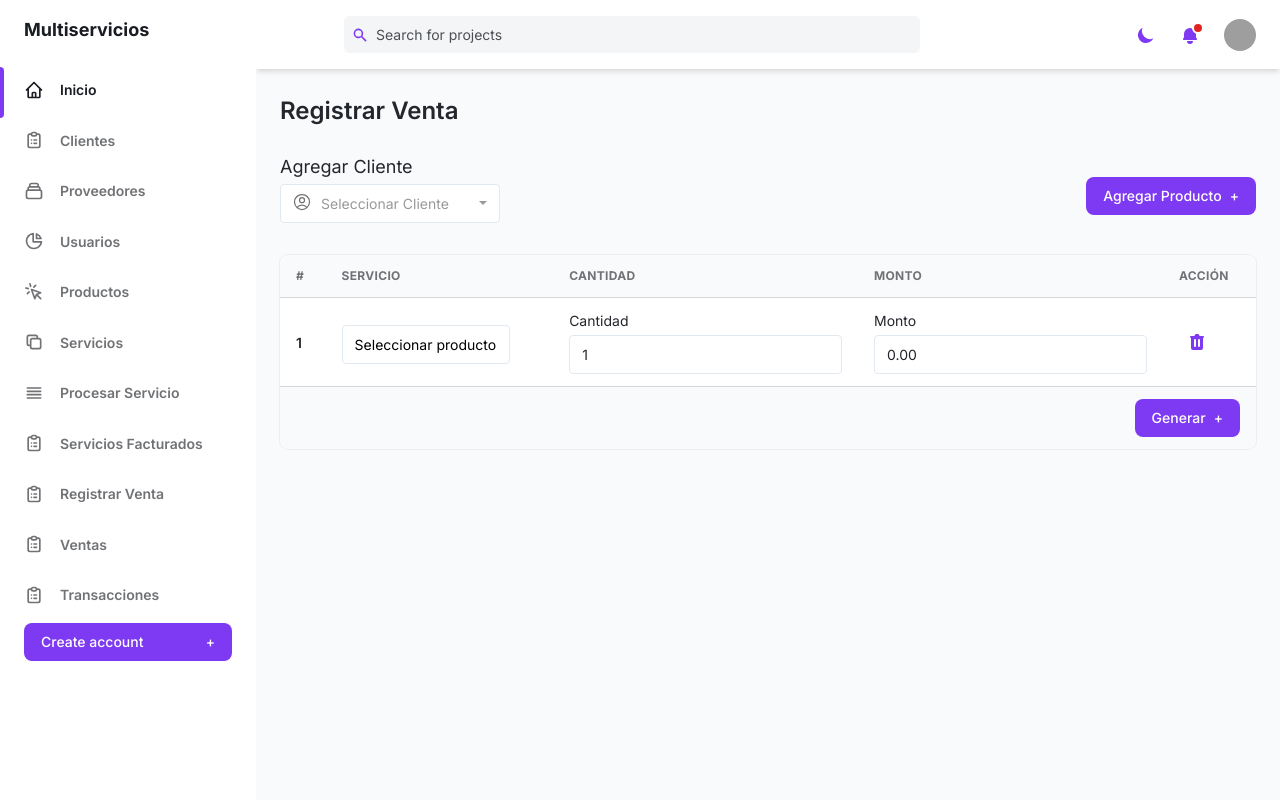
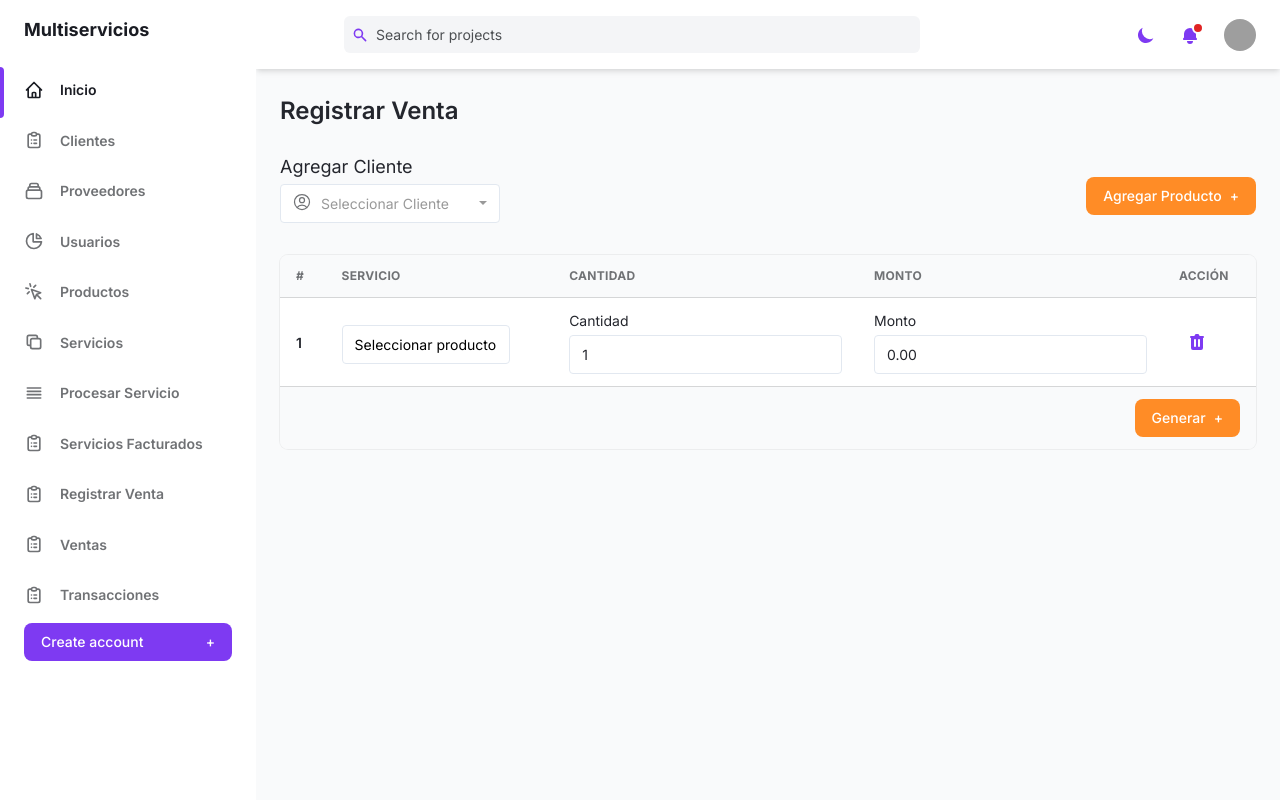
Before and after one commit to FernandoJ07/RV-PGVZ, a Django app: page /registro-ventas in a window 1280 px wide. Run offline with Django 3.2, Linux system fonts and the light colour scheme; the visitor is signed in with stand-in values (Sample User, id 1); data that the repository does not hold is empty; some libraries are stand-ins or nearby versions; grey boxes are pictures that could not be loaded.

Commit message:
Arreglo diseño botones

```diff
--- a/core/static/core/css/styles.css
+++ b/core/static/core/css/styles.css
@@ -106,3 +106,32 @@ button:disabled  {
 .tbody_table{
     margin-top: 20px;
 }
+
+
+/* Modificaciones del color de los botones */
+
+.btn_color_orange {
+	background-color: #ff8c26 !important;
+}
+
+.btn_color_orange:hover{
+	background-color: #ff7800 !important;
+}
+
+.btn_edit_and_delete_color{
+	background-color: #ffffff !important;
+    border: 0px;
+}
+
+.btn_edit_and_delete_color:hover{
+	background-color: #aaaaaa !important;
+}
+
+.btn_detail_color {
+	background-color: #2e6dff !important;
+    border: 0px;
+}
+
+.btn_detail_color:hover{
+	background-color: #0042db !important;
+}
--- a/core/static/core/js/app.js
+++ b/core/static/core/js/app.js
@@ -1079,7 +1079,7 @@ function fill_table(tipo) {
 					'text': 'Detalles cliente',
 					'attr':  {
 						'id': 'btn_detalles_cliente',
-						'class': 'bg-white hover:bg-gray-100 text-gray-800 font-semibold py-2 px-4 border border-gray-400 rounded shadow',
+						'class': 'btn_detail_color bg-white hover:bg-gray-100 text-gray-800 font-semibold py-2 px-4 border border-gray-400 rounded shadow',
 						'disabled': true
 					},
 					'action':
@@ -1113,7 +1113,7 @@ function fill_table(tipo) {
 					'text': 'Editar',
 					'attr':  {
 						'id': 'btn_modificar_cliente',
-						'class': 'bg-white hover:bg-gray-100 text-gray-800 font-semibold py-2 px-4 border border-gray-400 rounded shadow',
+						'class': 'btn_edit_color bg-white hover:bg-gray-100 text-gray-800 font-semibold py-2 px-4 border border-gray-400 rounded shadow',
 						'disabled': true
 					},
 					'action':
@@ -1147,7 +1147,7 @@ function fill_table(tipo) {
 					'text': 'Eliminar',
 					'attr':  {
 						'id': 'btn_toggle_cliente',
-						'class': 'bg-white hover:bg-gray-100 text-gray-800 font-semibold py-2 px-4 border border-gray-400 rounded shadow',
+						'class': 'btn_delete_color bg-white hover:bg-gray-100 text-gray-800 font-semibold py-2 px-4 border border-gray-400 rounded shadow',
 						'disabled': true
 					},
 					'action':
@@ -1237,7 +1237,7 @@ function fill_table(tipo) {
                     'text': 'Detalles usuario',
                     'attr':  {
                         'id': 'btn_detalles_usuario',
-                        'class': 'bg-white hover:bg-gray-100 text-gray-800 font-semibold py-2 px-4 border border-gray-400 rounded shadow',
+                        'class': 'btn_detail_color bg-white hover:bg-gray-100 text-gray-800 font-semibold py-2 px-4 border border-gray-400 rounded shadow',
                         'disabled': true
                     },
                     'action':
@@ -1272,7 +1272,7 @@ function fill_table(tipo) {
                     'text': 'Editar',
                     'attr':  {
                         'id': 'btn_modificar_usuario',
-                        'class': 'bg-white hover:bg-gray-100 text-gray-800 font-semibold py-2 px-4 border border-gray-400 rounded shadow',
+                        'class': 'btn_edit_and_delete_color bg-white hover:bg-gray-100 text-gray-800 font-semibold py-2 px-4 border border-gray-400 rounded shadow',
                         'disabled': true
                     },
                     'action':
@@ -1307,7 +1307,7 @@ function fill_table(tipo) {
                     'text': 'Eliminar',
                     'attr':  {
                         'id': 'btn_toggle_usuario',
-                        'class': 'bg-white hover:bg-gray-100 text-gray-800 font-semibold py-2 px-4 border border-gray-400 rounded shadow',
+                        'class': 'btn_edit_and_delete_color bg-white hover:bg-gray-100 text-gray-800 font-semibold py-2 px-4 border border-gray-400 rounded shadow',
                         'disabled': true
                     },
                     'action':
@@ -1414,7 +1414,7 @@ function fill_table(tipo) {
                     'text': 'Detalles proveedor',
                     'attr':  {
                         'id': 'btn_detalles_proveedor',
-                        'class': 'bg-white hover:bg-gray-100 text-gray-800 font-semibold py-2 px-4 border border-gray-400 rounded shadow',
+                        'class': 'btn_detail_color bg-white hover:bg-gray-100 text-gray-800 font-semibold py-2 px-4 border border-gray-400 rounded shadow',
                         'disabled': true
                     },
                     'action':
@@ -1450,7 +1450,7 @@ function fill_table(tipo) {
                     'text': 'Editar',
                     'attr':  {
                         'id': 'btn_modificar_proveedor',
-                        'class': 'bg-white hover:bg-gray-100 text-gray-800 font-semibold py-2 px-4 border border-gray-400 rounded shadow',
+                        'class': 'btn_edit_and_delete_color bg-white hover:bg-gray-100 text-gray-800 font-semibold py-2 px-4 border border-gray-400 rounded shadow',
                         'disabled': true
                     },
                     'action':
@@ -1485,7 +1485,7 @@ function fill_table(tipo) {
                     'text': 'Eliminar',
                     'attr':  {
                         'id': 'btn_toggle_proveedor',
-                        'class': 'bg-white hover:bg-gray-100 text-gray-800 font-semibold py-2 px-4 border border-gray-400 rounded shadow',
+                        'class': 'btn_edit_and_delete_color bg-white hover:bg-gray-100 text-gray-800 font-semibold py-2 px-4 border border-gray-400 rounded shadow',
                         'disabled': true
                     },
                     'action':
@@ -1575,7 +1575,7 @@ function fill_table(tipo) {
 					'text': 'Detalles producto',
 					'attr':  {
 						'id': 'btn_detalles_producto',
-						'class': 'bg-white hover:bg-gray-100 text-gray-800 font-semibold py-2 px-4 border border-gray-400 rounded shadow',
+						'class': 'btn_detail_color bg-white hover:bg-gray-100 text-gray-800 font-semibold py-2 px-4 border border-gray-400 rounded shadow',
 						'disabled': true
 					},
 					'action':
@@ -1630,7 +1630,7 @@ function fill_table(tipo) {
 					'text': 'Editar',
 					'attr':  {
 						'id': 'btn_modificar_producto',
-						'class': 'bg-white hover:bg-gray-100 text-gray-800 font-semibold py-2 px-4 border border-gray-400 rounded shadow',
+						'class': 'btn_edit_and_delete_color bg-white hover:bg-gray-100 text-gray-800 font-semibold py-2 px-4 border border-gray-400 rounded shadow',
 						'disabled': true
 					},
 					'action':
@@ -1686,7 +1686,7 @@ function fill_table(tipo) {
 					'text': 'Eliminar',
 					'attr':  {
 						'id': 'btn_toggle_producto',
-						'class': 'bg-white hover:bg-gray-100 text-gray-800 font-semibold py-2 px-4 border border-gray-400 rounded shadow',
+						'class': 'btn_edit_and_delete_color bg-white hover:bg-gray-100 text-gray-800 font-semibold py-2 px-4 border border-gray-400 rounded shadow',
 						'disabled': true
 					},
 					'action':
@@ -1699,7 +1699,7 @@ function fill_table(tipo) {
 					'text': 'Sumar/Restar cantidad',
 					'attr':  {
 						'id': 'btn_cantidad_producto',
-						'class': 'bg-white hover:bg-gray-100 text-gray-800 font-semibold py-2 px-4 border border-gray-400 rounded shadow',
+						'class': 'btn_edit_and_delete_color bg-white hover:bg-gray-100 text-gray-800 font-semibold py-2 px-4 border border-gray-400 rounded shadow',
 						'disabled': true
 					},
 					'action':
@@ -1792,7 +1792,7 @@ function fill_table(tipo) {
                     'text': 'Detalles Venta',
                     'attr':  {
                         'id': 'btn_detalles_venta',
-                        'class': 'bg-white hover:bg-gray-100 text-gray-800 font-semibold py-2 px-4 border border-gray-400 rounded shadow',
+                        'class': 'btn_detail_color bg-white hover:bg-gray-100 text-gray-800 font-semibold py-2 px-4 border border-gray-400 rounded shadow',
                         'disabled': true
                     },
                     'action':
@@ -1994,7 +1994,7 @@ function fill_table(tipo) {
                     'text': 'Detalles servicio',
                     'attr':  {
                         'id': 'btn_detalles_servicio',
-                        'class': 'bg-white hover:bg-gray-100 text-gray-800 font-semibold py-2 px-4 border border-gray-400 rounded shadow',
+                        'class': 'btn_detail_color bg-white hover:bg-gray-100 text-gray-800 font-semibold py-2 px-4 border border-gray-400 rounded shadow',
                         'disabled': true
                     },
                     'action':
@@ -2026,7 +2026,7 @@ function fill_table(tipo) {
                     'text': 'Editar',
                     'attr':  {
                         'id': 'btn_modificar_servicio',
-                        'class': 'bg-white hover:bg-gray-100 text-gray-800 font-semibold py-2 px-4 border border-gray-400 rounded shadow',
+                        'class': 'btn_edit_and_delete_color bg-white hover:bg-gray-100 text-gray-800 font-semibold py-2 px-4 border border-gray-400 rounded shadow',
                         'disabled': true
                     },
                     'action':
@@ -2058,7 +2058,7 @@ function fill_table(tipo) {
                     'text': 'Eliminar',
                     'attr':  {
                         'id': 'btn_toggle_servicio',
-                        'class': 'bg-white hover:bg-gray-100 text-gray-800 font-semibold py-2 px-4 border border-gray-400 rounded shadow',
+                        'class': 'btn_edit_and_delete_color bg-white hover:bg-gray-100 text-gray-800 font-semibold py-2 px-4 border border-gray-400 rounded shadow',
                         'disabled': true
                     },
                     'action':
@@ -2145,7 +2145,7 @@ function fill_table(tipo) {
                     'text': 'Detalles servicios facturados',
                     'attr':  {
                         'id': 'btn_detalles_servicios_facturados',
-                        'class': 'bg-white hover:bg-gray-100 text-gray-800 font-semibold py-2 px-4 border border-gray-400 rounded shadow',
+                        'class': 'btn_detail_color bg-white hover:bg-gray-100 text-gray-800 font-semibold py-2 px-4 border border-gray-400 rounded shadow',
                         'disabled': true
                     },
                     'action':
--- a/templates/core/clientes.html
+++ b/templates/core/clientes.html
@@ -9,7 +9,7 @@
         </h1>
 
         <div class="my-6 w-2/16">
-            <button id="btn_cliente_modal_agregar" class="flex items-center justify-between w-full px-4 py-2 text-sm font-medium leading-5 text-white transition-colors duration-150 bg-purple-600 border border-transparent rounded-lg active:bg-purple-600 hover:bg-purple-700 focus:outline-none focus:shadow-outline-purple">
+            <button id="btn_cliente_modal_agregar" class="btn_color_orange flex items-center justify-between w-full px-4 py-2 text-sm font-medium leading-5 text-white transition-colors duration-150 bg-purple-600 border border-transparent rounded-lg active:bg-purple-600 hover:bg-purple-700 focus:outline-none focus:shadow-outline-purple">
                 Registrar nuevo
                 <span class="ml-2" aria-hidden="true">+</span>
             </button>
--- a/templates/core/productos.html
+++ b/templates/core/productos.html
@@ -9,7 +9,7 @@
         </h1>
 
         <div class="my-6 w-2/16">
-            <button id="btn_producto_modal_agregar" class="flex items-center justify-between w-full px-4 py-2 text-sm font-medium leading-5 text-white transition-colors duration-150 bg-purple-600 border border-transparent rounded-lg active:bg-purple-600 hover:bg-purple-700 focus:outline-none focus:shadow-outline-purple">
+            <button id="btn_producto_modal_agregar" class="btn_color_orange flex items-center justify-between w-full px-4 py-2 text-sm font-medium leading-5 text-white transition-colors duration-150 bg-purple-600 border border-transparent rounded-lg active:bg-purple-600 hover:bg-purple-700 focus:outline-none focus:shadow-outline-purple">
                 Registrar nuevo
                 <span class="ml-2" aria-hidden="true">+</span>
             </button>
--- a/templates/core/proveedores.html
+++ b/templates/core/proveedores.html
@@ -8,7 +8,7 @@
         </h1>
 
         <div class="my-6 w-2/16">
-            <button id="btn_proveedor_modal_agregar" class="flex items-center justify-between w-full px-4 py-2 text-sm font-medium leading-5 text-white transition-colors duration-150 bg-purple-600 border border-transparent rounded-lg active:bg-purple-600 hover:bg-purple-700 focus:outline-none focus:shadow-outline-purple">
+            <button id="btn_proveedor_modal_agregar" class="btn_color_orange flex items-center justify-between w-full px-4 py-2 text-sm font-medium leading-5 text-white transition-colors duration-150 bg-purple-600 border border-transparent rounded-lg active:bg-purple-600 hover:bg-purple-700 focus:outline-none focus:shadow-outline-purple">
                 Registrar nuevo
                 <span class="ml-2" aria-hidden="true">+</span>
             </button>
--- a/templates/core/registro-servicios.html
+++ b/templates/core/registro-servicios.html
@@ -32,7 +32,7 @@
 
             <div class="my-6 w-2/16">
                 <button
-                    class="flex items-center justify-between w-full px-4 py-2 text-sm font-medium leading-5 text-white transition-colors duration-150 bg-purple-600 border border-transparent rounded-lg active:bg-purple-600 hover:bg-purple-700 focus:outline-none focus:shadow-outline-purple"
+                    class="btn_color_orange flex items-center justify-between w-full px-4 py-2 text-sm font-medium leading-5 text-white transition-colors duration-150 bg-purple-600 border border-transparent rounded-lg active:bg-purple-600 hover:bg-purple-700 focus:outline-none focus:shadow-outline-purple"
                     onclick="servicios_add_table_row('registro_agregar_servicios');">
                     Agregar Servicio
                     <span class="ml-2" aria-hidden="true">+</span>
@@ -62,7 +62,7 @@
             class="flex justify-end w-full px-4 py-3 text-xs font-semibold tracking-wide text-gray-500 uppercase border-t dark:border-gray-700 bg-gray-50 dark:text-gray-400 dark:bg-gray-800">
 
             <button
-                class="flex items-center justify-between px-4 py-2 text-sm font-medium leading-5 text-white transition-colors duration-150 bg-purple-600 border border-transparent rounded-lg active:bg-purple-600 hover:bg-purple-700 focus:outline-none focus:shadow-outline-purple"
+                class="btn_color_orange flex items-center justify-between px-4 py-2 text-sm font-medium leading-5 text-white transition-colors duration-150 bg-purple-600 border border-transparent rounded-lg active:bg-purple-600 hover:bg-purple-700 focus:outline-none focus:shadow-outline-purple"
                 id="btn_generar_servicio_facturado">
                 Generar
                 <span class="ml-2" aria-hidden="true">+</span>
--- a/templates/core/registro-ventas.html
+++ b/templates/core/registro-ventas.html
@@ -32,7 +32,7 @@
 
             <div class="my-6 w-2/16">
                 <button
-                    class="flex items-center justify-between w-full px-4 py-2 text-sm font-medium leading-5 text-white transition-colors duration-150 bg-purple-600 border border-transparent rounded-lg active:bg-purple-600 hover:bg-purple-700 focus:outline-none focus:shadow-outline-purple"
+                    class="btn_color_orange flex items-center justify-between w-full px-4 py-2 text-sm font-medium leading-5 text-white transition-colors duration-150 bg-purple-600 border border-transparent rounded-lg active:bg-purple-600 hover:bg-purple-700 focus:outline-none focus:shadow-outline-purple"
                     onclick="productos_add_table_row('venta_agregar_productos');">
                     Agregar Producto
                     <span class="ml-2" aria-hidden="true">+</span>
@@ -63,7 +63,7 @@
             class="flex justify-end w-full px-4 py-3 text-xs font-semibold tracking-wide text-gray-500 uppercase border-t dark:border-gray-700 bg-gray-50 dark:text-gray-400 dark:bg-gray-800">
 
             <button
-                class="flex items-center justify-between px-4 py-2 text-sm font-medium leading-5 text-white transition-colors duration-150 bg-purple-600 border border-transparent rounded-lg active:bg-purple-600 hover:bg-purple-700 focus:outline-none focus:shadow-outline-purple"
+                class="btn_color_orange flex items-center justify-between px-4 py-2 text-sm font-medium leading-5 text-white transition-colors duration-150 bg-purple-600 border border-transparent rounded-lg active:bg-purple-600 hover:bg-purple-700 focus:outline-none focus:shadow-outline-purple"
                 id="btn_generar_venta">
                 Generar
                 <span class="ml-2" aria-hidden="true">+</span>
--- a/templates/core/servicios.html
+++ b/templates/core/servicios.html
@@ -8,7 +8,7 @@
         </h1>
 
         <div class="my-6 w-2/16">
-            <button id="btn_servicio_modal_agregar" class="flex items-center justify-between w-full px-4 py-2 text-sm font-medium leading-5 text-white transition-colors duration-150 bg-purple-600 border border-transparent rounded-lg active:bg-purple-600 hover:bg-purple-700 focus:outline-none focus:shadow-outline-purple">
+            <button id="btn_servicio_modal_agregar" class="btn_color_orange flex items-center justify-between w-full px-4 py-2 text-sm font-medium leading-5 text-white transition-colors duration-150 bg-purple-600 border border-transparent rounded-lg active:bg-purple-600 hover:bg-purple-700 focus:outline-none focus:shadow-outline-purple">
                 Registrar nuevo
                 <span class="ml-2" aria-hidden="true">+</span>
             </button>
--- a/templates/core/usuarios.html
+++ b/templates/core/usuarios.html
@@ -8,7 +8,7 @@
         </h1>
 
         <div class="my-6 w-2/16">
-            <button id="btn_usuario_modal_agregar" class="flex items-center justify-between w-full px-4 py-2 text-sm font-medium leading-5 text-white transition-colors duration-150 bg-purple-600 border border-transparent rounded-lg active:bg-purple-600 hover:bg-purple-700 focus:outline-none focus:shadow-outline-purple">
+            <button id="btn_usuario_modal_agregar" class="btn_color_orange flex items-center justify-between w-full px-4 py-2 text-sm font-medium leading-5 text-white transition-colors duration-150 bg-purple-600 border border-transparent rounded-lg active:bg-purple-600 hover:bg-purple-700 focus:outline-none focus:shadow-outline-purple">
                 Registrar nuevo
                 <span class="ml-2" aria-hidden="true">+</span>
             </button>
```
